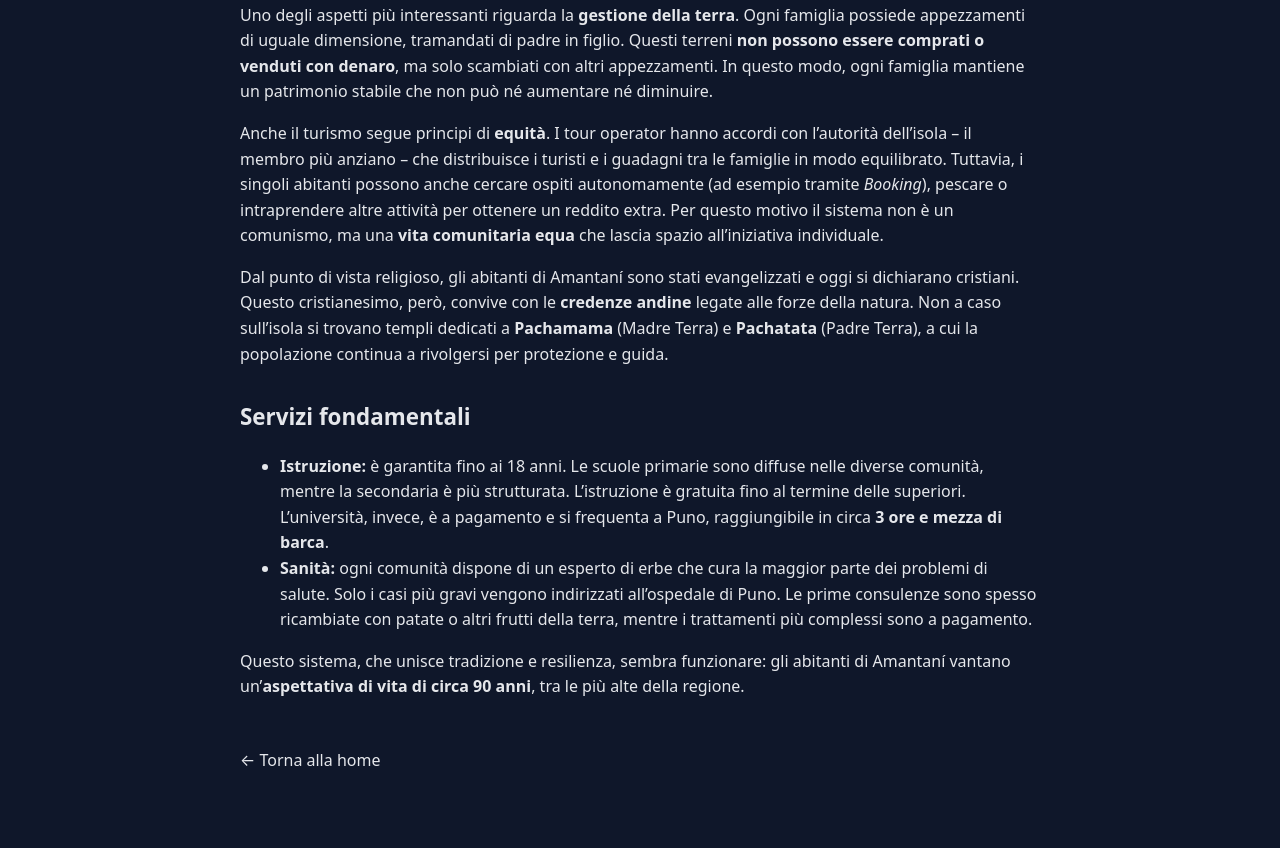
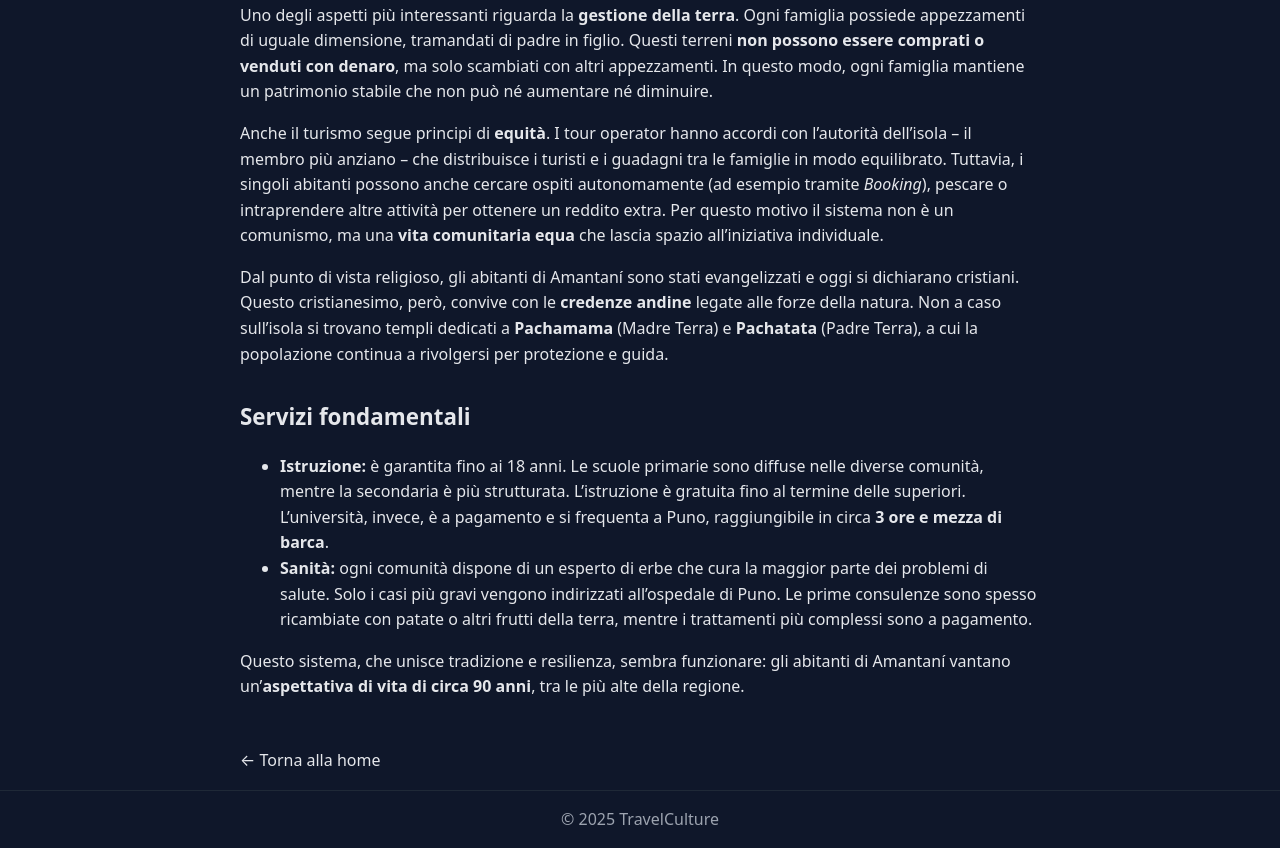
Before and after one commit to trisc-sys/travelculture, a plain HTML site: page articoli/amantani.html in a window 1280 px wide. Shown: the part 808-1656 px from the top of the page. Before the commit the page ends 1598 px from the top, so only its background shows below. Drawn offline with Linux system fonts and the light colour scheme.

Commit message:
Update amantani.html

```diff
--- a/articoli/amantani.html
+++ b/articoli/amantani.html
@@ -110,3 +110,11 @@ footer{border-top:1px solid #1f2937;color:#9ca3af;text-align:center;padding:1rem
     font-size: 1.4rem;
   }
 </style>
+
+
+<footer>
+<div class="container">© <span id="year"></span> TravelCulture</div>
+</footer>
+<script>document.getElementById('year').textContent = new Date().getFullYear()</script>
+</body>
+</html>
```
